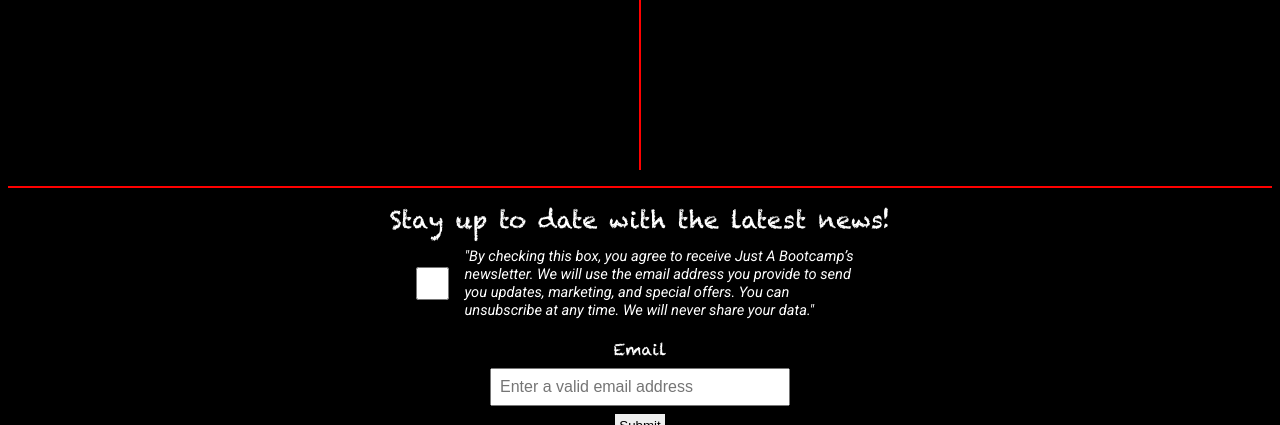
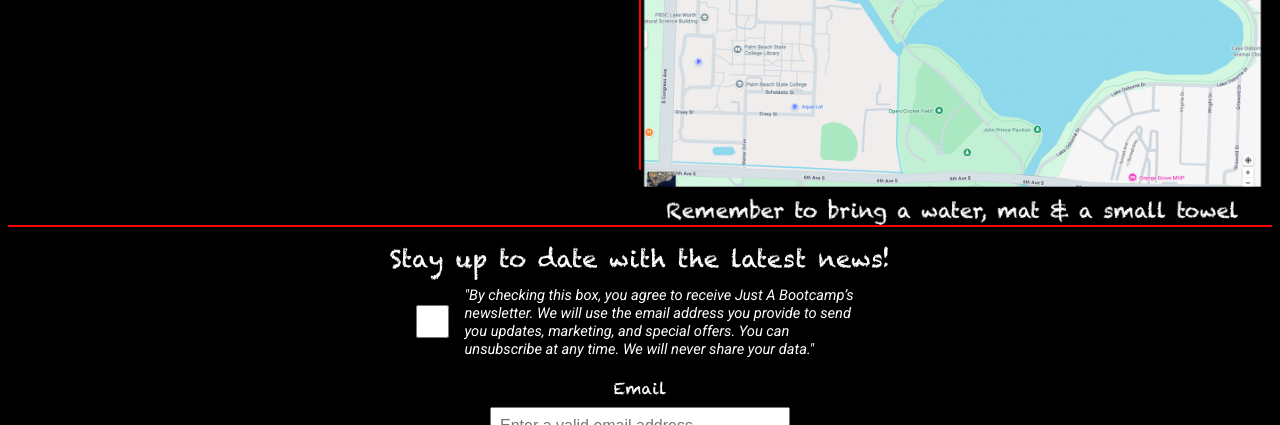
Before and after one commit to index-daddy372466/justabootcamp, a website: page public/index.html in a window 1280 px wide. Shown: the part 687-1112 px from the top of the page. Drawn offline with Linux system fonts and the light colour scheme.

Commit message:
fix: flyer

```diff
--- a/public/index.html
+++ b/public/index.html
@@ -46,6 +46,7 @@
         <!-- media -->
          <div id="media-container">
             <div id="img-container"><img src="./justabootcamp.png" alt="" id="img-main"></div>
+            <div id="img-container"><img src="./justabootcamplocation.png" alt="" id="img-main"></div>
          </div>
 
     </main>
```
Also changed, not shown: public/justabootcamplocation.png (added).
